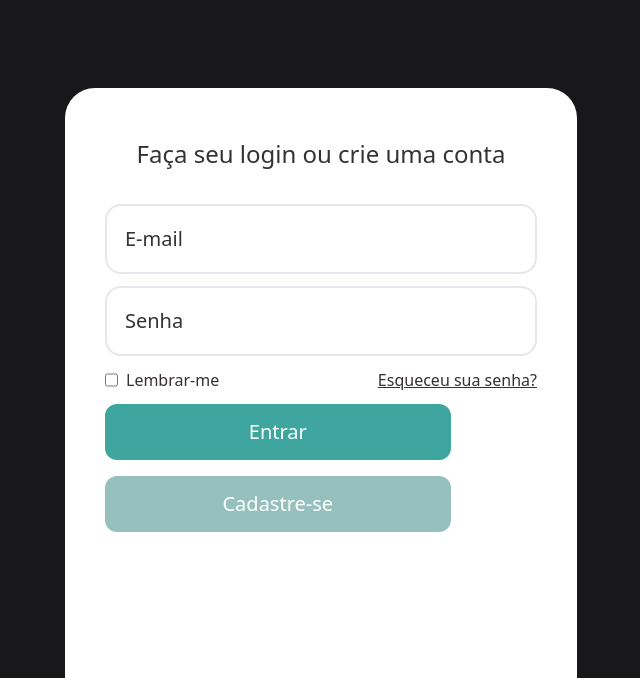
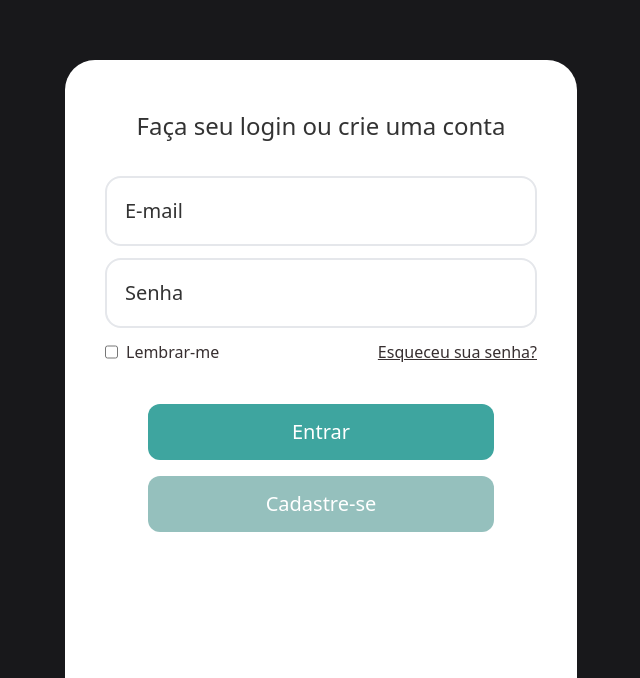
Before and after one commit to WellingtonChidaOliveira/mychat, a Next.js app in the folder front/: page /auth in a window 1280 px wide. Shown: the part 122-800 px from the top of the page, without its empty margins (319-959 px from the left). Built offline with nearby package versions, Linux system fonts and the light colour scheme.

Commit message:
ajustando interface

```diff
--- a/front/src/app/auth/page.tsx
+++ b/front/src/app/auth/page.tsx
@@ -30,14 +30,17 @@ export default function auth() {
         onSubmit={(values) => sendForm(values)}
       >
         {({ handleSubmit }) => (
-          <Form className="w-full flex flex-col gap-[12px]" onSubmit={handleSubmit}>
+          <Form className="w-full flex flex-col items-center gap-[40px]" onSubmit={handleSubmit}>
             <div className="w-full flex flex-col gap-[12px]">
-              <Field name="email" placeholder="E-mail" component={InputField} />
-              <ErrorMessage name="email" component="div" className="text-red-500" />
+                <div>
+                    <Field name="email" placeholder="E-mail" component={InputField} />
+                    <ErrorMessage name="email" component="div" className="text-red-500" />
+                </div>
 
-              <Field name="password" type="password" placeholder="Senha" component={InputField} />
-              <ErrorMessage name="password" component="div" className="text-red-500" />
-
+                <div>
+                    <Field name="password" type="password" placeholder="Senha" component={InputField} />
+                    <ErrorMessage name="password" component="div" className="text-red-500" />
+                </div>
               <div className="flex justify-between w-full">
                 <div className="flex gap-2">
                   <input type="checkbox" className="accent-[#589b97a1]" />
@@ -49,7 +52,7 @@ export default function auth() {
               </div>
             </div>
 
-            <div className="w-[80%] flex flex-col gap-[16px]">
+            <div className="w-[80%] flex flex-col  gap-[16px]">
               <Button text="Entrar" variant="primary" type="submit" />
               <Button href="/auth/sign-in" text="Cadastre-se" variant="secundary" />
             </div>
```
